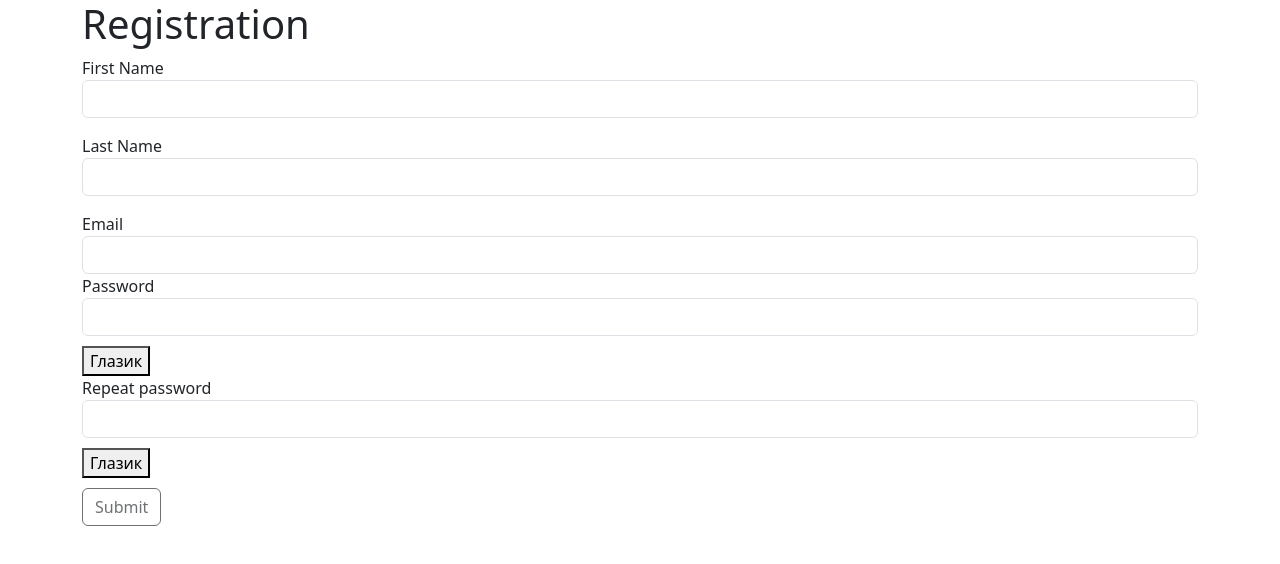
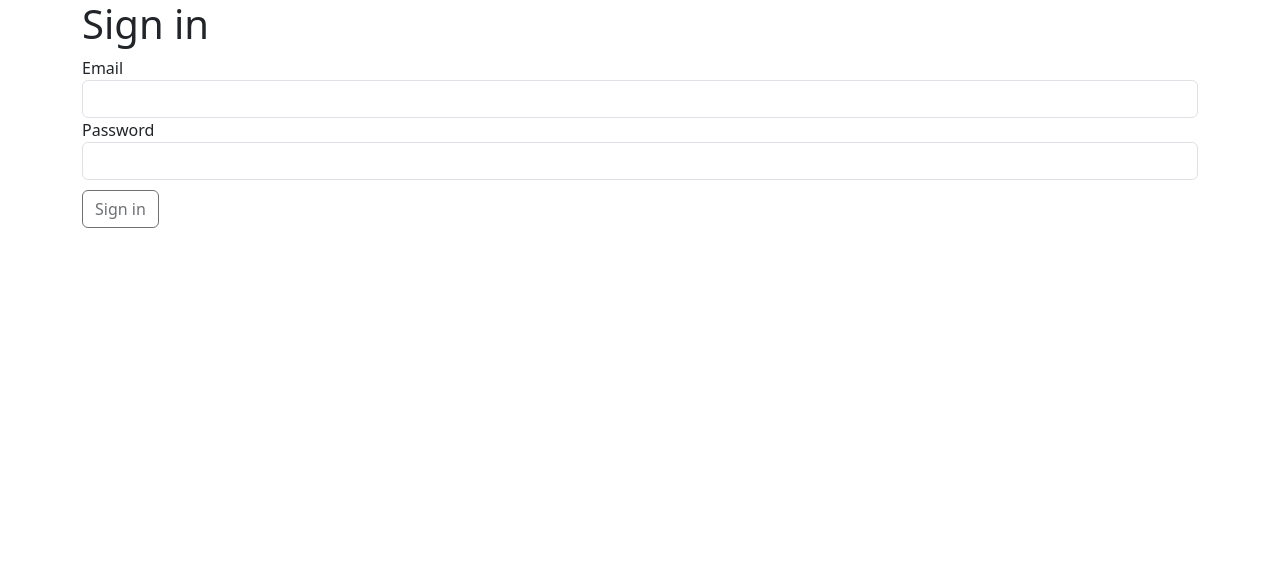
Before and after one commit to Bruhopeless/Graduate-work, an Angular app: page / in a window 1280 px wide. Shown: the top 564 px of the page. Built offline with nearby package versions, Linux system fonts and the light colour scheme.

Commit message:
Done sign in

```diff
--- a/src/app/app.component.html
+++ b/src/app/app.component.html
@@ -1,2 +1,3 @@
-<app-registration></app-registration>
+<!-- <app-registration></app-registration> -->
+<app-sign-in></app-sign-in>
 <router-outlet></router-outlet>
--- a/src/app/service/service-reg.service.ts
+++ b/src/app/service/service-reg.service.ts
@@ -14,6 +14,10 @@ export class ServiceRegService {
   addUsers(user: userModel ): Observable<any[]> {
     return this.http.post<any[]>(this.urlDb, user)
   }
+
+  getUsers(): Observable<any[]> {
+    return this.http.get<any[]>(this.urlDb);
+  }
 }
 
 export class userModel {
--- a/src/app/sign-in/sign-in.component.css
+++ b/src/app/sign-in/sign-in.component.css
@@ -0,0 +1,12 @@
+.has-error input{
+    border: 1px solid red;
+}
+
+.error {
+    font-size: 12px;
+    color: red;
+}
+
+button {
+    margin-top: 10px;
+}
--- a/src/app/sign-in/sign-in.component.html
+++ b/src/app/sign-in/sign-in.component.html
@@ -1 +1,24 @@
-<p>sign-in works!</p>
+<div class="container">
+        <h1>Sign in</h1>
+        <div class="error" *ngIf="errorMess">Incorrect email address or password</div>
+        <form [formGroup]="form" (ngSubmit)="onSubmit()">
+            <div class="form-group">
+                <label for="email">Email</label>
+                <input type="text"
+                       class="form-control"
+                       formControlName="email"
+                       email>
+            </div>
+
+            <div class="form-group">
+                <label for="password">Password</label>
+                <input type="password"
+                       class="form-control"
+                       formControlName="pass">
+            </div>
+            <button class="btn"
+                    type="submit"
+                    [disabled]="form.invalid"
+                    (click)="userVerification()">Sign in</button>
+        </form>
+</div>
--- a/src/app/sign-in/sign-in.component.ts
+++ b/src/app/sign-in/sign-in.component.ts
@@ -1,4 +1,6 @@
-import { Component } from '@angular/core';
+import { Component, OnInit } from '@angular/core';
+import { FormGroup, FormControl, Validators } from '@angular/forms';
+import { ServiceRegService } from '../service/service-reg.service';
 
 @Component({
   selector: 'app-sign-in',
@@ -7,4 +9,36 @@ import { Component } from '@angular/core';
 })
 export class SignInComponent {
 
+  constructor(private userDb: ServiceRegService) {}
+
+  form!: FormGroup;
+  errorMess = false;
+
+
+  ngOnInit(): void {
+    this.form = new FormGroup ({
+      email: new FormControl('', Validators.required),
+      pass: new FormControl('', Validators.required)
+    })
+  }
+
+  onSubmit() {
+
+  }
+
+  userVerification() {
+    this.userDb.getUsers()
+               .subscribe((data) => {
+                  for (let i = 0; i < data.length; i++) {
+                    if (this.form.get('email')?.value === data[i].email && this.form.get('pass')?.value === data[i].pass) {
+                      console.log(1);
+                      this.errorMess = false;
+                    }
+                    else {
+                      this.errorMess = true;
+                    }
+                  }
+               });
+  }
+
 }
```
